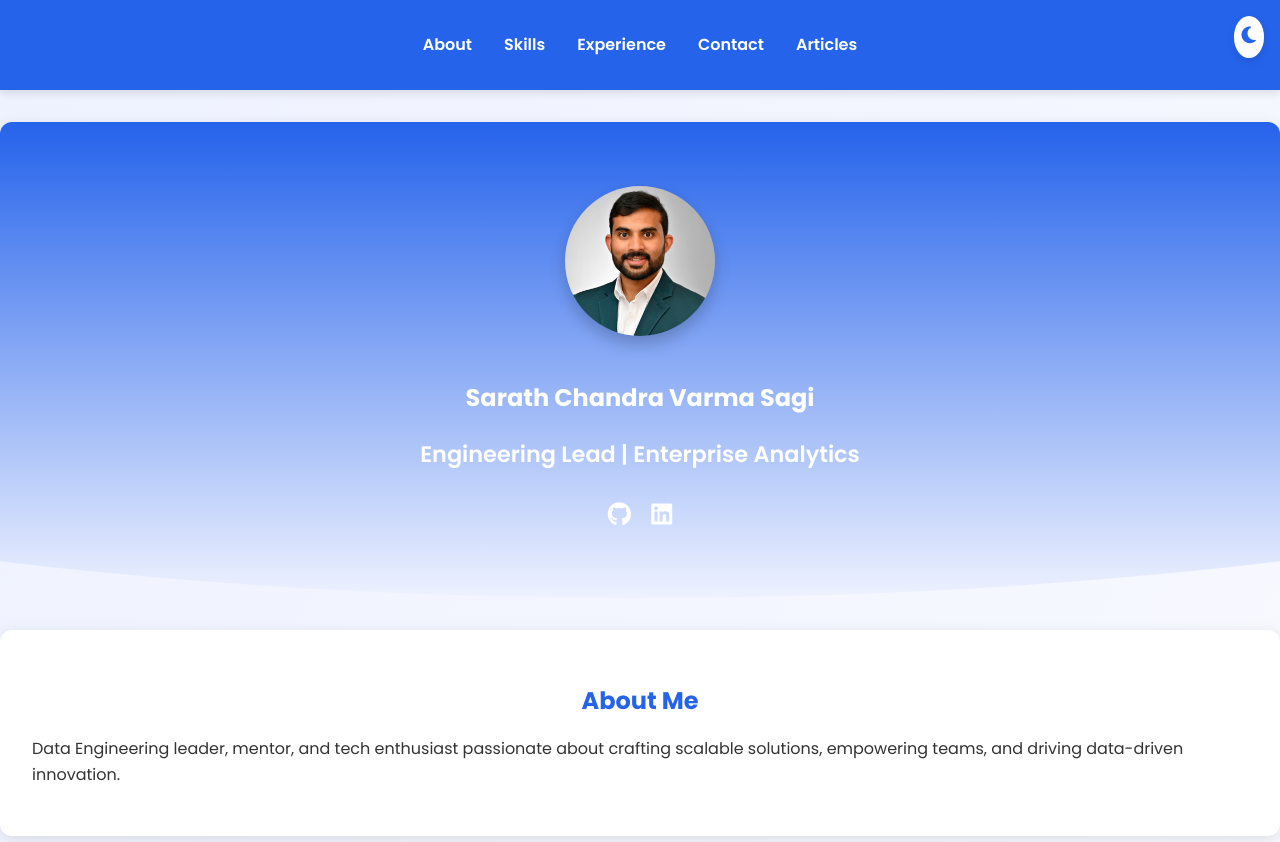
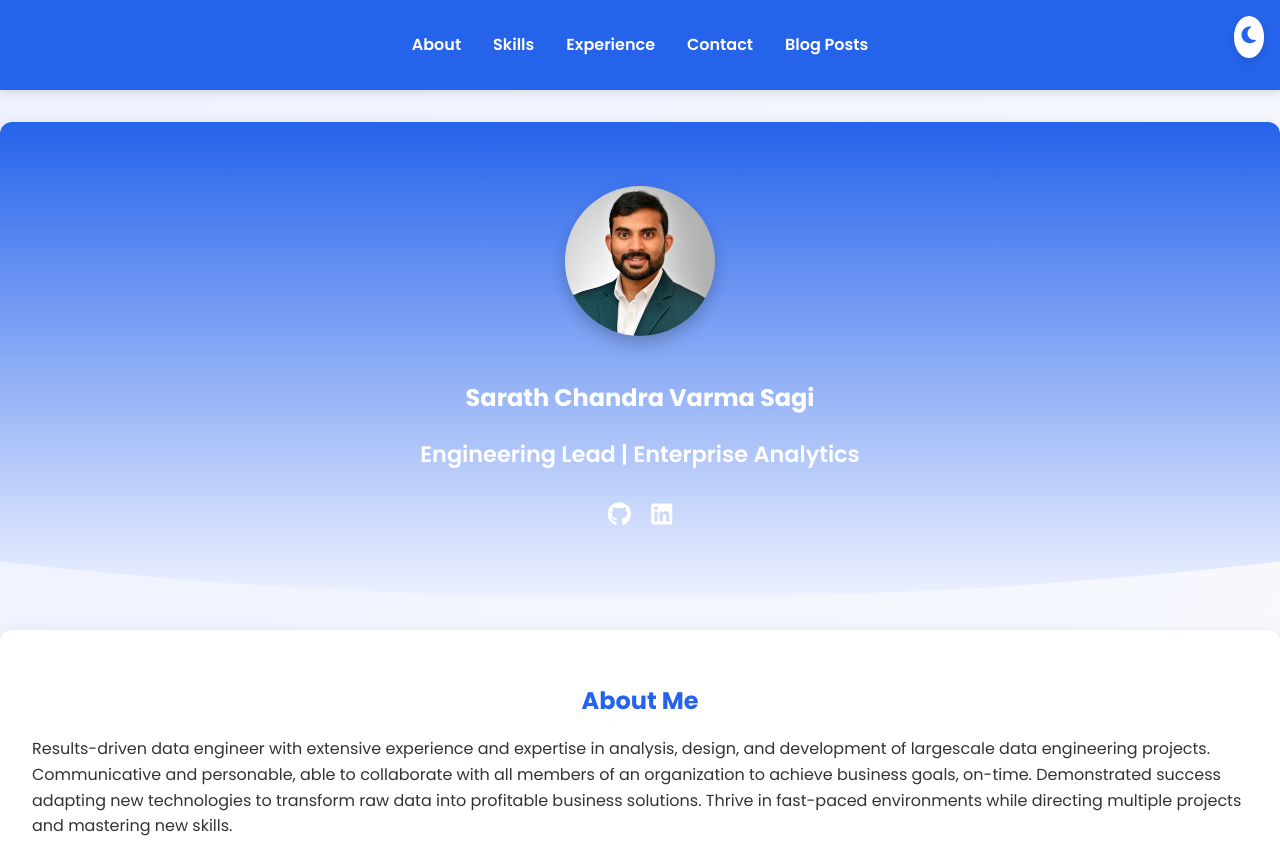
Before and after one commit to sarathsagi/personal-portfolio, a plain HTML site: page index.html in a window 1280 px wide. Shown: the top 842 px of the page. Drawn offline with Linux system fonts and the light colour scheme; a script that the page names is missing.

```diff
--- a/index.html
+++ b/index.html
@@ -21,7 +21,7 @@
                 <li><a href="#skills">Skills</a></li>
                 <li><a href="#experience">Experience</a></li>
                 <li><a href="#contact">Contact</a></li>
-                <li><a href="#articles">Articles</a></li>
+                <li><a href="#blog-posts">Blog Posts</a></li>
             </ul>
         </nav>
     </header>
@@ -42,7 +42,7 @@
         <section id="about">
             <div class="container">
                 <h2>About Me</h2>
-                <p>Data Engineering leader, mentor, and tech enthusiast passionate about crafting scalable solutions, empowering teams, and driving data-driven innovation.</p>
+                <p>Results-driven data engineer with extensive experience and expertise in analysis, design, and development of largescale data engineering projects. Communicative and personable, able to collaborate with all members of an organization to achieve business goals, on-time. Demonstrated success adapting new technologies to transform raw data into profitable business solutions. Thrive in fast-paced environments while directing multiple projects and mastering new skills.</p>
             </div>
         </section>
 
@@ -139,11 +139,11 @@
             </div>
         </section>
 
-        <section id="articles">
+        <section id="blog-posts">
             <div class="container">
-                <h2>Articles</h2>
-                <p>Check out my articles on Medium for insights and discussions on data engineering and analytics:</p>
-                <p><a href="https://medium.com/@s.sarathvarma" target="_blank">Visit my Medium Profile</a></p>
+                <h2>Blog Posts</h2>
+                <p>Check out my articles on Medium for insights and discussions on data engineering and analytics engineering:
+                <a href="https://medium.com/@s.sarathvarma" target="_blank">Visit my Medium Profile</a></p>
             </div>
         </section>
     </main>
```
